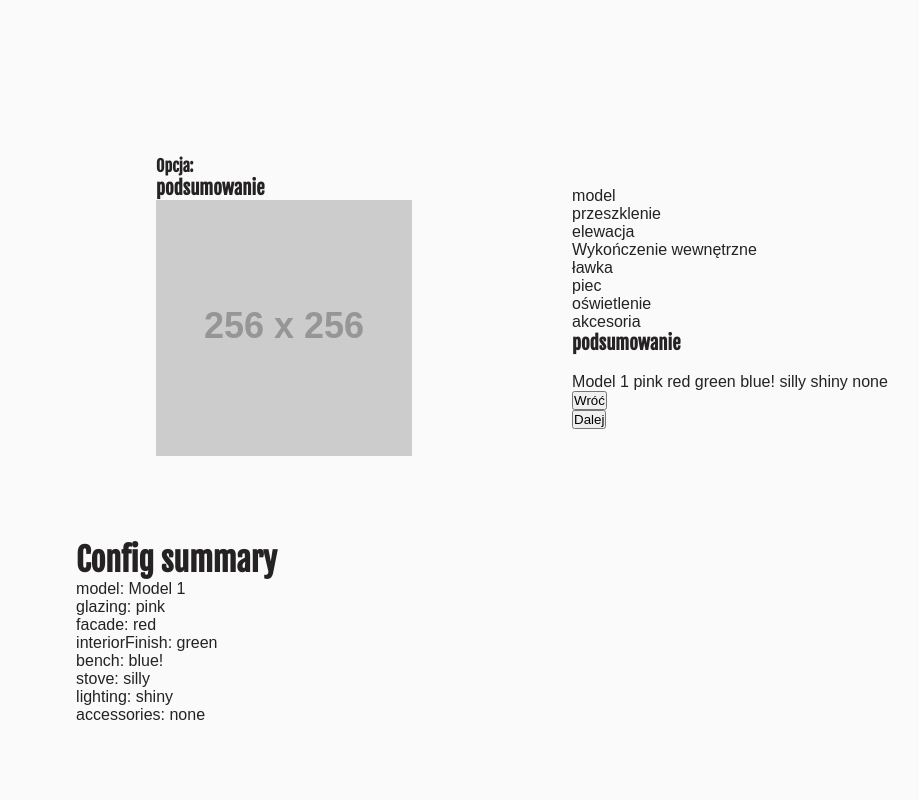
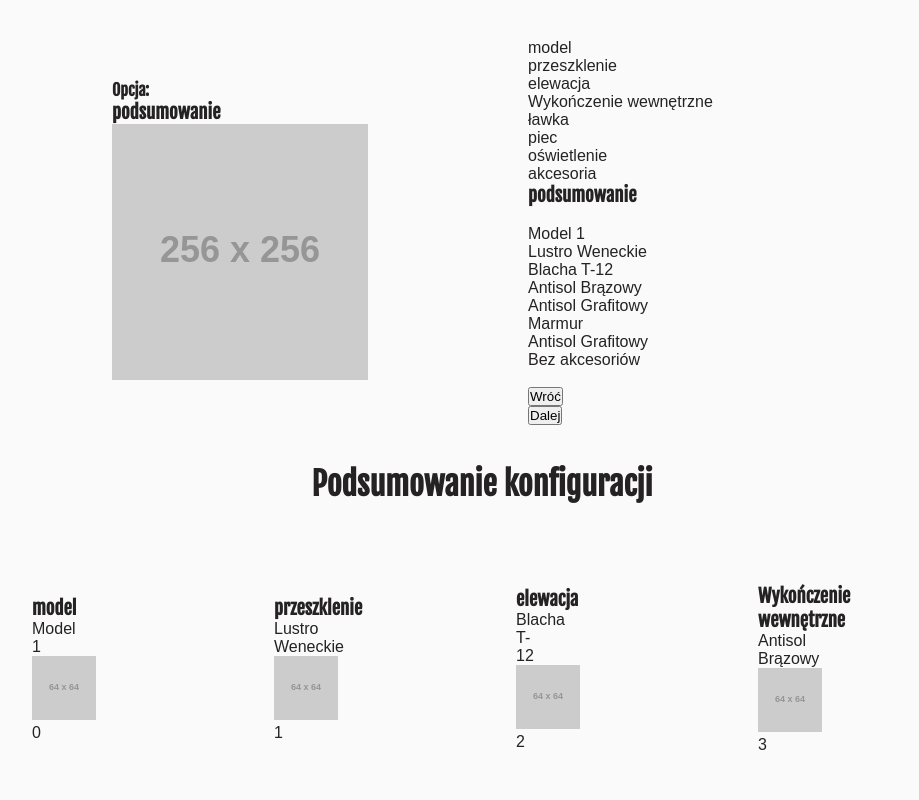
Before and after one commit to SAY10s/sauna, a React (Vite) app: page / in a window 1280 px wide. Shown: the top 800 px of the page, without its empty margins (158-1077 px from the left). Built offline with nearby package versions, Linux system fonts and the light colour scheme; a web font is replaced by a local one.

Commit message:
Added config summary options

```diff
--- a/src/components/configurationSummary/ConfigurationSummaryWrapper.tsx
+++ b/src/components/configurationSummary/ConfigurationSummaryWrapper.tsx
@@ -1,16 +1,42 @@
 import { useSelector } from "react-redux";
 import { RootState } from "../../store/store.ts";
+import SummaryOption from "./SummaryOption.tsx";
+import {
+  CURRENT_CONFIG_STEP_NAME_IN_POLISH,
+  CURRENT_CONFIG_STEP_NAME_IN_ENGLISH,
+} from "../../const/const.ts";
 
 const ConfigurationSummaryWrapper = () => {
   const saunaConfig = useSelector((state: RootState) => state.saunaConfig);
 
+  const stepNamesInPolish = CURRENT_CONFIG_STEP_NAME_IN_ENGLISH.map(
+    (step, index) => {
+      return {
+        english: step,
+        polish: CURRENT_CONFIG_STEP_NAME_IN_POLISH[index],
+      };
+    },
+  );
+
   return (
-    <div>
-      <h1>Config summary</h1>
-      {Object.entries(saunaConfig).map(([key, value], index) => {
-        if (value !== null && key !== "currentConfigStepId") {
-          return <div key={index}>{`${key}: ${value}`}</div>;
+    <div className="tempWrapper summaryWrapper">
+      <div className="w100">
+        <h1>Podsumowanie konfiguracji</h1>
+      </div>
+      {stepNamesInPolish.map((step, index) => {
+        const stepValue = saunaConfig[step.english];
+        if (stepValue) {
+          return (
+            <SummaryOption
+              key={index}
+              stepNameInPolish={step.polish}
+              stepNameInEnglish={step.english}
+              stepId={index}
+              name={stepValue.toString()}
+            />
+          );
         }
+        return null;
       })}
     </div>
   );
--- a/src/components/configurationSummary/SummaryOption.tsx
+++ b/src/components/configurationSummary/SummaryOption.tsx
@@ -1,5 +1,34 @@
-const SummaryOption = () => {
-  return <div></div>;
+import {
+  CONFIGURATION_OPTIONS,
+  CURRENT_CONFIG_STEP_NAME_IN_ENGLISH,
+} from "../../const/const.ts";
+
+interface PropsInterface {
+  stepNameInPolish: string;
+  stepNameInEnglish: string; // Add this prop
+  stepId: number;
+  name: string;
+}
+
+const SummaryOption: React.FC<PropsInterface> = ({
+  stepNameInPolish,
+  stepNameInEnglish,
+  stepId,
+  name,
+}) => {
+  const stepIndex =
+    CURRENT_CONFIG_STEP_NAME_IN_ENGLISH.indexOf(stepNameInEnglish);
+  const options = CONFIGURATION_OPTIONS[stepIndex];
+  const option = options.find((option) => option.name === name);
+
+  return (
+    <div>
+      <h3>{stepNameInPolish}</h3>
+      <div>{name}</div>
+      <img src={option?.image} alt={name} />
+      <div>{stepId}</div>
+    </div>
+  );
 };
 
 export default SummaryOption;
--- a/src/components/navBar/NavBar.tsx
+++ b/src/components/navBar/NavBar.tsx
@@ -29,7 +29,7 @@ const NavBar = () => {
       <br />
       {Object.entries(saunaConfig).map(([key, value], index) => {
         if (value !== null && key !== "currentConfigStepId") {
-          return <span key={index}>{`${value}`} </span>;
+          return <div key={index}>{`${value}`} </div>;
         }
       })}
       <br />
--- a/src/const/const.ts
+++ b/src/const/const.ts
@@ -63,11 +63,11 @@ const CONFIGURATION_OPTIONS_GLAZING = [
 const CONFIGURATION_OPTIONS_FACADE = [
   {
     name: "Blacha T-12",
-    image: "https://placehold.co/64",
+    image: "https://placehold.co/64?text=Blacka+T-12",
   },
   {
     name: "Marmur",
-    image: "https://placehold.co/64",
+    image: "https://placehold.co/64?text=Marmur",
   },
 ];
 const CONFIGURATION_OPTIONS_INTERIOR = [
@@ -109,11 +109,11 @@ const CONFIGURATION_OPTIONS_BENCH = [
 const CONFIGURATION_OPTIONS_STOVE = [
   {
     name: "Blacha T-12",
-    image: "https://placehold.co/64",
+    image: "https://placehold.co/64?text=Blacka+T-12",
   },
   {
     name: "Marmur",
-    image: "https://placehold.co/64",
+    image: "https://placehold.co/64?text=Marmur",
   },
 ];
 const CONFIGURATION_OPTIONS_LIGHTING = [
--- a/src/scss/style.scss
+++ b/src/scss/style.scss
@@ -46,6 +46,7 @@ button {
 .tempWrapper {
   display: flex;
   align-items: center;
+  flex-wrap: wrap;
   gap: 5rem;
 }
 
@@ -65,3 +66,15 @@ button {
   align-items: center;
   padding: 2rem;
 }
+
+.summaryWrapper {
+  width: 900px;
+
+  div {
+    width: 18%;
+  }
+  .w100 {
+    width: 100%;
+    text-align: center;
+  }
+}
--- a/src/store/SaunaConfigSlice.ts
+++ b/src/store/SaunaConfigSlice.ts
@@ -37,14 +37,14 @@ const initialState: SaunaConfigStateInterface = {
 
   model: "Model 1",
 
-  glazing: "pink",
-  facade: "red",
-  interiorFinish: "green",
-  bench: "blue!",
-  stove: "silly",
-  lighting: "shiny",
+  glazing: "Lustro Weneckie",
+  facade: "Blacha T-12",
+  interiorFinish: "Antisol Brązowy",
+  bench: "Antisol Grafitowy",
+  stove: "Marmur",
+  lighting: "Antisol Grafitowy",
 
-  accessories: "none",
+  accessories: "Bez akcesoriów",
 };
 
 const SaunaConfigSlice = createSlice({
```
